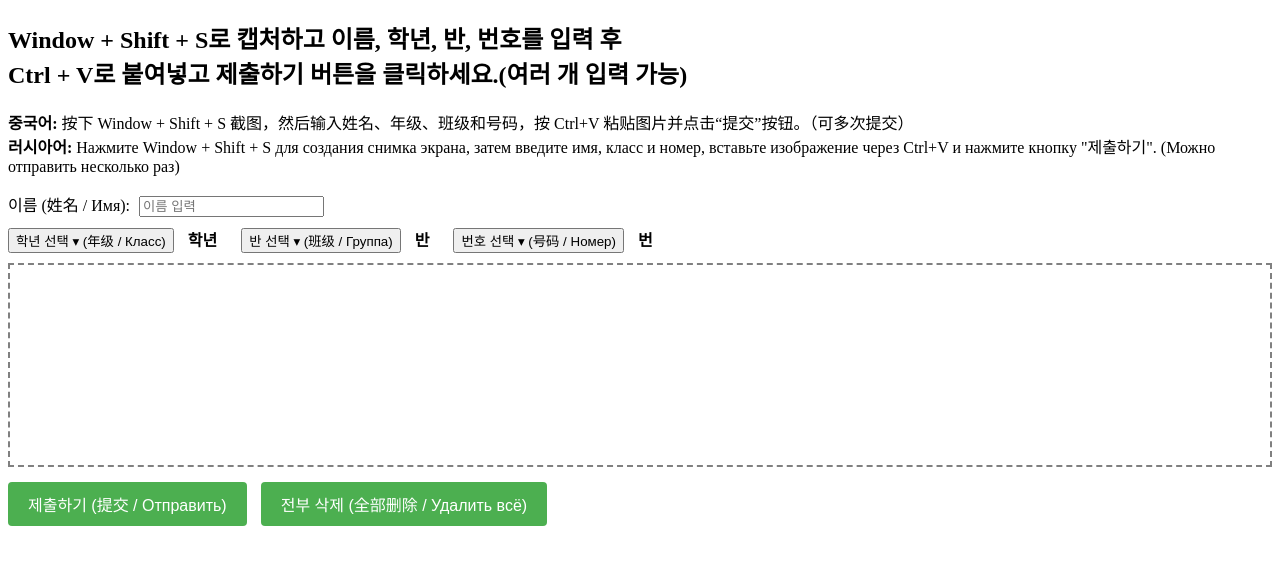
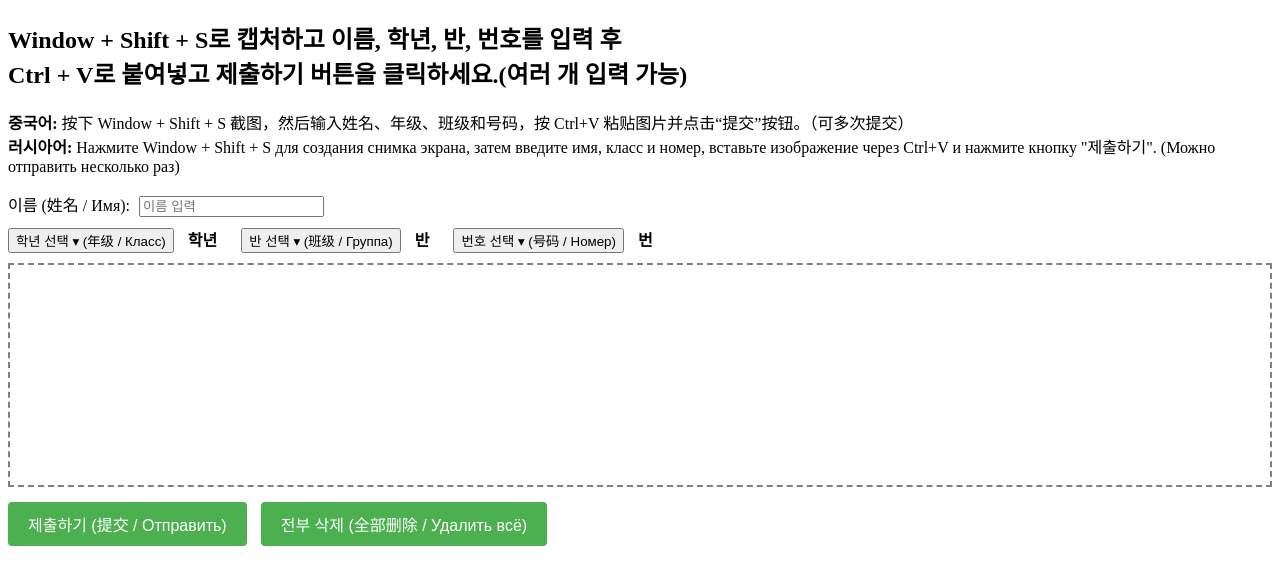
Before and after one commit to ROKBrian/student-uploader, a Flask app: page / in a window 1280 px wide. Shown: the top 585 px of the page. Run offline with Flask 3, Linux system fonts and the light colour scheme.

Commit message:
Update index.html

```diff
--- a/templates/index.html
+++ b/templates/index.html
@@ -24,8 +24,22 @@
       margin-right: 10px;
     }
     img.pasted-image {
-      max-width: 100%;
+      max-width: 200px;
+      max-height: 200px;
+      object-fit: cover;
+      margin: 5px;
+      border: 1px solid #ccc;
+      border-radius: 4px;
+    }
+    #paste-area {
+      border: 2px dashed gray;
+      height: auto;
+      min-height: 200px;
       margin-top: 10px;
+      display: flex;
+      flex-wrap: wrap;
+      gap: 10px;
+      padding: 10px;
     }
   </style>
 </head>
@@ -50,7 +64,7 @@
     <span class="dropdown-label">번</span>
   </div>
 
-  <div id="paste-area" contenteditable="true" style="border:2px dashed gray; height:200px; margin-top:10px;" ondragover="event.preventDefault();" ondrop="handleDrop(event)"></div>
+  <div id="paste-area" contenteditable="true" ondragover="event.preventDefault();" ondrop="handleDrop(event)"></div>
   <button id="submit-btn">제출하기 (提交 / Отправить)</button>
   <button id="clear-btn">전부 삭제 (全部删除 / Удалить всё)</button>
 
@@ -85,7 +99,6 @@
           pastedImageBlob = null;
           img.remove();
         };
-        document.getElementById("paste-area").innerHTML = "";
         document.getElementById("paste-area").appendChild(img);
       };
       reader.readAsDataURL(blob);
```
